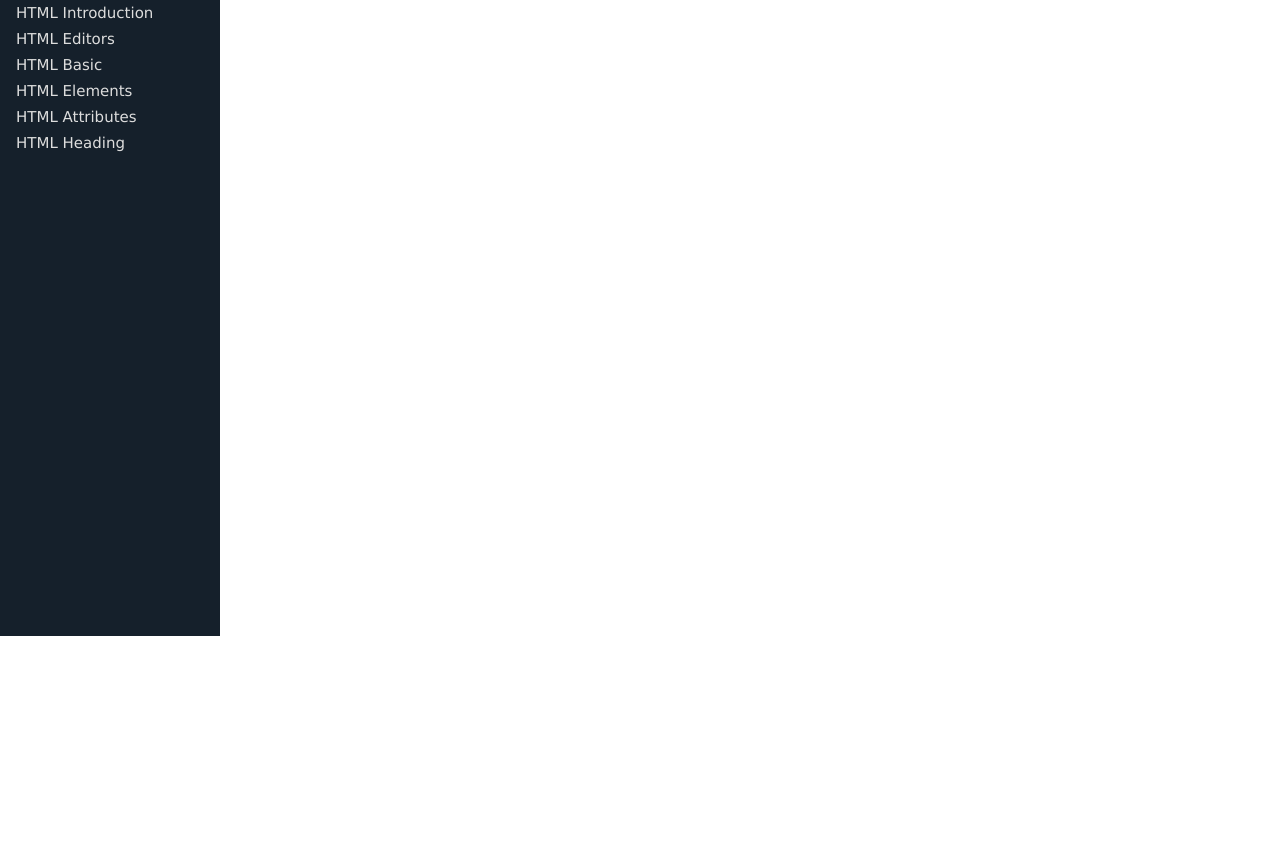
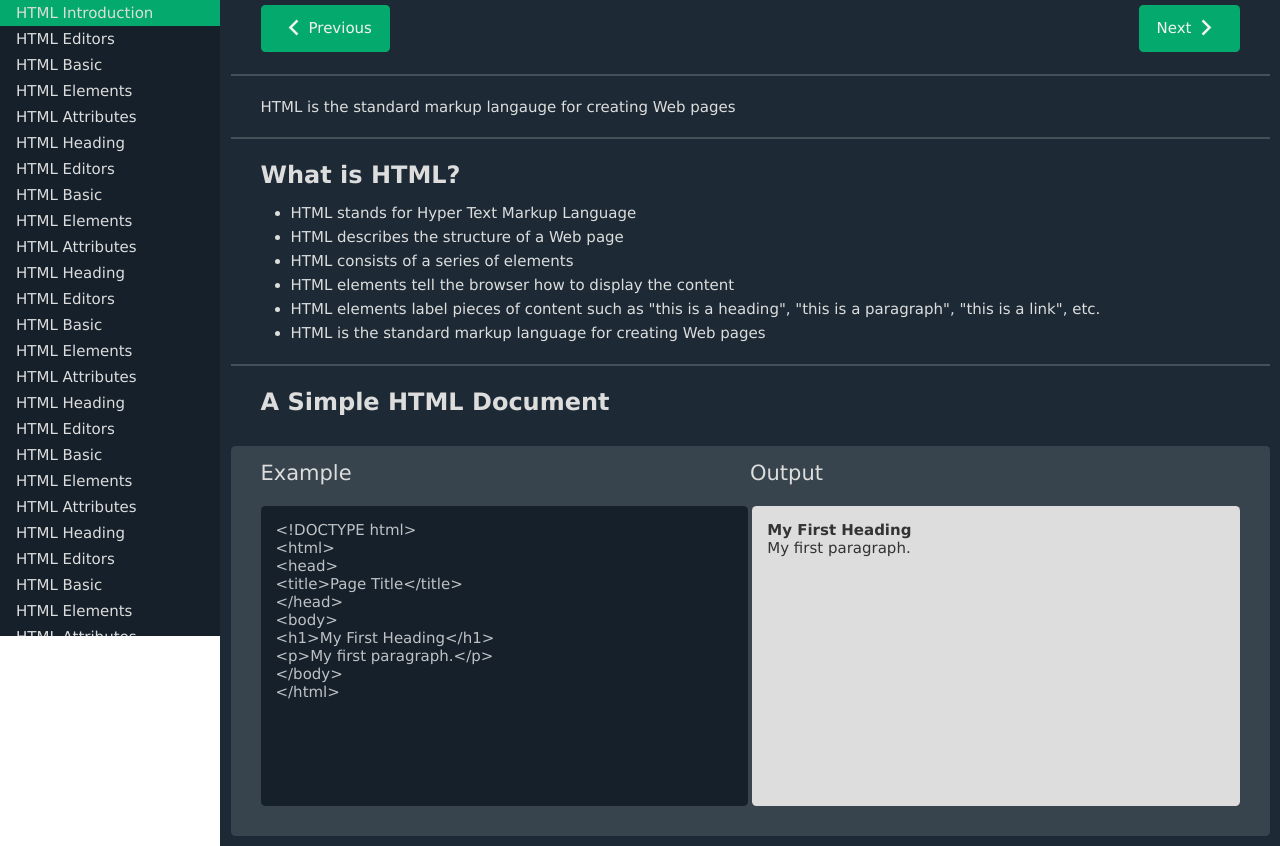
Before and after one commit to Aswin-PK/w3-schools-Clone, a plain HTML site: page index.html in a window 1280 px wide. Shown: the part 164-1010 px from the top of the page. Before the commit the page ends 800 px from the top, so only its background shows below. Drawn offline with nearby package versions, Linux system fonts and the light colour scheme.

Commit message:
main tag content added

```diff
--- a/index.html
+++ b/index.html
@@ -81,16 +81,114 @@
     <!-- sidebar starts here -->
     <aside class="sidebar">
         <p>HTML Tutorial</p>
-        <a href="#" class="active">HTML HOME</a>
-        <a href="#">HTML Introduction</a>
+        <a href="#">HTML HOME</a>
+        <a href="#" class="active">HTML Introduction</a>
         <a href="#">HTML Editors</a>
         <a href="#">HTML Basic</a>
         <a href="#">HTML Elements</a>
         <a href="#">HTML Attributes</a>
         <a href="#">HTML Heading</a>
+        <a href="#">HTML Editors</a>
+        <a href="#">HTML Basic</a>
+        <a href="#">HTML Elements</a>
+        <a href="#">HTML Attributes</a>
+        <a href="#">HTML Heading</a>
+        <a href="#">HTML Editors</a>
+        <a href="#">HTML Basic</a>
+        <a href="#">HTML Elements</a>
+        <a href="#">HTML Attributes</a>
+        <a href="#">HTML Heading</a>
+        <a href="#">HTML Editors</a>
+        <a href="#">HTML Basic</a>
+        <a href="#">HTML Elements</a>
+        <a href="#">HTML Attributes</a>
+        <a href="#">HTML Heading</a>
+        <a href="#">HTML Editors</a>
+        <a href="#">HTML Basic</a>
+        <a href="#">HTML Elements</a>
+        <a href="#">HTML Attributes</a>
+        <a href="#">HTML Heading</a>
+        <a href="#">HTML Editors</a>
+        <a href="#">HTML Basic</a>
+        <a href="#">HTML Elements</a>
+        <a href="#">HTML Attributes</a>
+        <a href="#">HTML Heading</a>
+        <a href="#">HTML Editors</a>
+        <a href="#">HTML Basic</a>
+        <a href="#">HTML Elements</a>
+        <a href="#">HTML Attributes</a>
+        <a href="#">HTML Heading</a>
+
+        <a href="#">HTML Editors</a>
+        <a href="#">HTML Basic</a>
+        <a href="#">HTML Elements</a>
+        <a href="#">HTML Attributes</a>
+        <a href="#">HTML Heading</a>
+
     </aside>
 
 
+    <!-- main block starts here -->
+    <main>
+        <h1 class="title">HTML Introduction</h1>
+        <div class="page-navigators">
+            <div class="prev">
+                <a href="#"><i class="ri-arrow-left-s-line"></i> Previous</a>
+            </div>
+            <div class="next">
+                <a href="#">Next <i class="ri-arrow-right-s-line"></i></a>
+            </div>
+        </div>
+        <hr />
+        <p>HTML is the standard markup langauge for creating Web pages</p>
+        <hr />
+        <h3>What is HTML?</h3>
+        <ul>
+            <li>HTML stands for Hyper Text Markup Language</li>
+            <li>HTML describes the structure of a Web page</li>
+            <li>HTML consists of a series of elements</li>
+            <li>HTML elements tell the browser how to display the content</li>
+            <li>HTML elements label pieces of content such as "this is a heading", "this is a paragraph", "this is a link", etc.</li>
+            <li>HTML is the standard markup language for creating Web pages</li>
+        </ul>
+        <hr />
+        <h3>A Simple HTML Document</h3>
+        <div class="example-box">
+            <div class="title">
+                <span>Example</span>
+                <span>Output</span>
+            </div>
+            <div class="content">
+                <div class="code">
+                    <code>
+                        <pre>&lt;!DOCTYPE html&gt;
+&lt;html&gt;
+&lt;head&gt;
+&lt;title&gt;Page Title&lt;/title&gt;
+&lt;/head&gt;
+&lt;body&gt;
+&lt;h1&gt;My First Heading&lt;/h1&gt;
+&lt;p&gt;My first paragraph.&lt;/p&gt;
+&lt;/body&gt;
+&lt;/html&gt;</pre>
+</code>
+                </div>
+                <div class="output">
+                        <html>
+                        <head>
+                        <title>Page Title</title>
+                        </head>
+                        <body>
 
+                        <h1>My First Heading</h1>
+                        <p>My first paragraph.</p>
+
+                        </body>
+                        </html>
+                </div>
+            </div>
+        </div>
+
+    </main>
 </body>
 </html>
--- a/styles/main.css
+++ b/styles/main.css
@@ -7,6 +7,7 @@
 }
 
 header {
+    width: 100%;
     position: fixed;
     z-index: 20;
 }
@@ -177,7 +178,7 @@ nav.sub-navbar .language {
     text-decoration: none;
     text-wrap: nowrap;
     color: #ddd;
-    padding: 0 0.95rem;
+    padding: 0 0.93rem;
     display: flex;
     align-items: center;
     justify-content: center;
@@ -204,6 +205,9 @@ aside.sidebar {
     background-color: #15202b;
     display: flex;
     flex-direction: column;
+    overflow-y: scroll;
+    scrollbar-width: thin;
+    scrollbar-color: #38444d #15202b;
 }
 aside.sidebar p{
     font-size: 1.1rem;
@@ -227,3 +231,105 @@ aside.sidebar a.active {
 
 /* -------------End of Sidebar styles --------- */
 /* ----------------------------------------------------- */
+
+
+/* MAIN Block STYLES */
+
+main {
+    position: relative;
+    left: 220px;
+    top: 5.8rem;
+    min-height: 100svh;
+    width: calc(100% - 220px);
+    color: #ddd;
+    padding: 0.7rem;
+    background-color: #1d2a35;
+    overflow-y: scroll;
+    scrollbar-width: none;
+}
+
+main .title {
+    font-size: 2rem;
+    padding: 1rem 2rem 1.4rem 2rem;
+}
+
+main .page-navigators {
+    display: flex;
+    align-items: center;
+    justify-content: space-between;
+}
+
+main .page-navigators a {
+    text-decoration: none;
+    color: #f3f3f3;
+    background-color: #04AA6D;
+    padding: 0.45rem 1.2rem;
+    border: none;
+    border-radius: 0.3rem;
+    display: flex;
+    align-items: center;
+    justify-content: center;
+}
+main .page-navigators a i {
+    font-size: 2rem;
+}
+
+main hr {
+    margin: 1.45rem 0;
+    border: 1px solid #f0f0f031;
+}
+
+main .page-navigators,
+main > p, h3 {
+    margin: 0 2rem;
+}
+
+main h3 {
+    font-size: 1.6rem;
+}
+main ul {
+    margin: 1rem 4rem;
+}
+main ul li {
+    margin: 0.4rem 0;
+}
+
+main .example-box {
+    width: 100%;
+    background-color: #38444d;
+    border-radius: 0.3rem;
+    margin-top: 2rem;
+}
+main .example-box .title {
+    display: flex;
+}
+main .example-box span {
+    width: 100%;
+    font-size: 1.4rem;
+}
+
+main .example-box .content {
+    display: flex;
+    align-items: center;
+    justify-content: space-between;
+    gap: 0.3rem;
+    padding: 0 2rem 2rem 2rem;
+}
+
+main .example-box .code, .output {
+    background-color: #ddd;
+    color: #333;
+    height: 20rem;
+    width: 100%;
+    padding: 1rem;
+    border-radius: 0.3rem;
+    overflow: scroll;
+    scrollbar-width: none;
+}
+
+main .example-box .code {
+    background-color: #15202b;
+    color: #f2f2f2c5;
+}
+/* -------------End of main block styles --------- */
+/* ----------------------------------------------------- */
```
